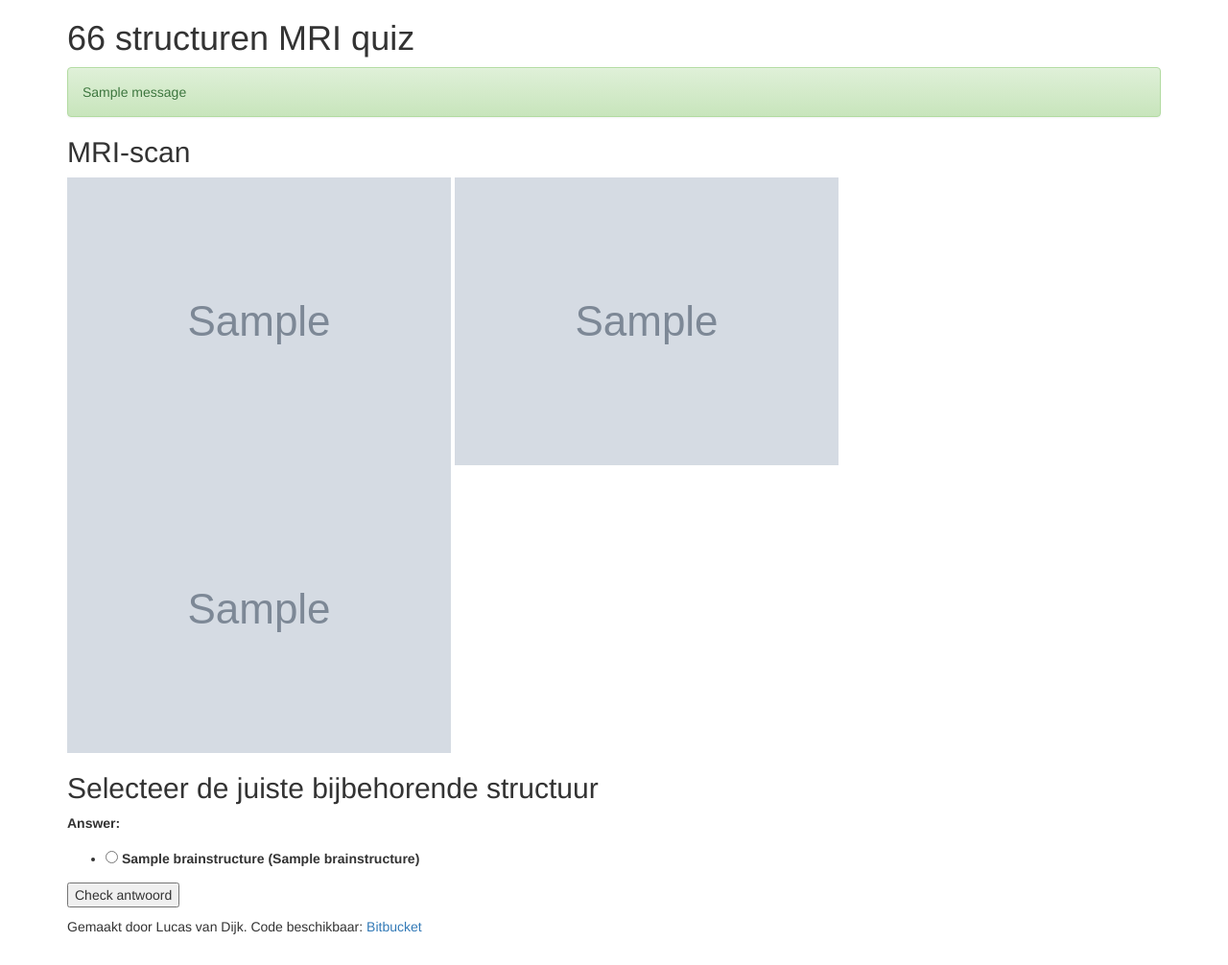
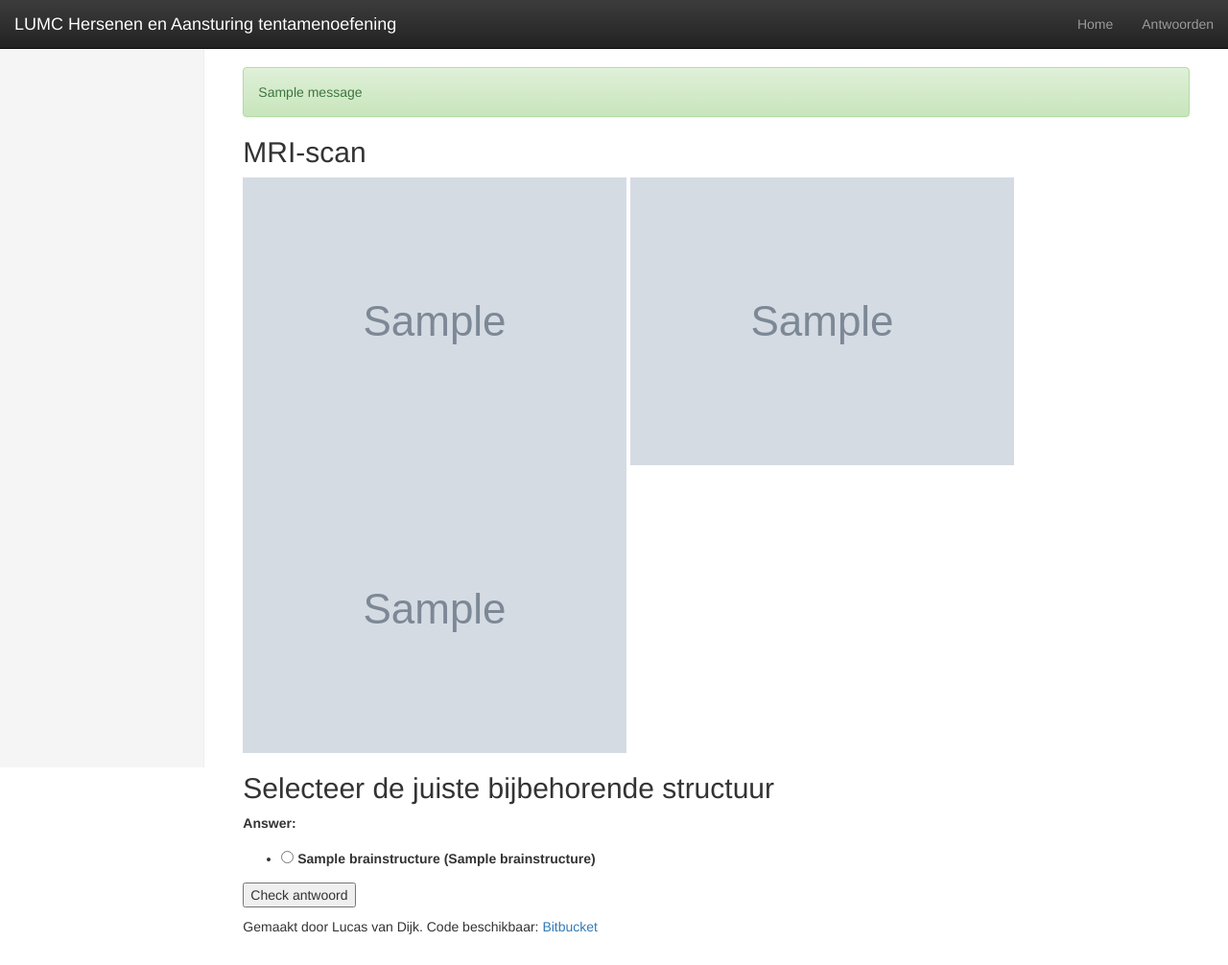
Before and after one commit to htygithub/mri-quiz, a Django app: template quiz/templates/mri_quiz.html in a window 1280 px wide. Shown: the whole page at 96% size. Before the commit the page ends 974 px from the top, so only its background shows below. Run offline with Django 3.2, Linux system fonts and the light colour scheme; the template is opened without the code that fills it: values that come from a table or form of the project are taken from there, others are empty; tables that the repository leaves empty hold one stand-in row (values such as "Sample post"); grey boxes marked "Sample" are stand-in pictures; one stand-in notice (Sample message) is shown; some libraries are stand-ins or nearby versions.

Commit message:
Fixed several things, also started with new layout

```diff
--- a/mriquiz/static/css/style.css
+++ b/mriquiz/static/css/style.css
@@ -0,0 +1,76 @@
+/*
+ * Base structure
+ */
+
+/* Move down content because we have a fixed navbar that is 50px tall */
+body {
+  padding-top: 50px;
+}
+
+
+/*
+ * Global add-ons
+ */
+
+.sub-header {
+  padding-bottom: 10px;
+  border-bottom: 1px solid #eee;
+}
+
+
+/*
+ * Sidebar
+ */
+
+/* Hide for mobile, show later */
+.sidebar {
+  display: none;
+}
+@media (min-width: 768px) {
+  .sidebar {
+    position: fixed;
+    top: 51px;
+    bottom: 0;
+    left: 0;
+    z-index: 1000;
+    display: block;
+    padding: 20px;
+    overflow-x: hidden;
+    overflow-y: auto; /* Scrollable contents if viewport is shorter than content. */
+    background-color: #f5f5f5;
+    border-right: 1px solid #eee;
+  }
+}
+
+/* Sidebar navigation */
+.nav-sidebar {
+  margin-right: -21px; /* 20px padding + 1px border */
+  margin-bottom: 20px;
+  margin-left: -20px;
+}
+.nav-sidebar > li > a {
+  padding-right: 20px;
+  padding-left: 20px;
+}
+.nav-sidebar > .active > a {
+  color: #fff;
+  background-color: #428bca;
+}
+
+
+/*
+ * Main content
+ */
+
+.main {
+  padding: 20px;
+}
+@media (min-width: 768px) {
+  .main {
+    padding-right: 40px;
+    padding-left: 40px;
+  }
+}
+.main .page-header {
+  margin-top: 0;
+}
--- a/mriquiz/templates/master.html
+++ b/mriquiz/templates/master.html
@@ -1,15 +1,15 @@
 <!DOCTYPE html>
 <html xmlns="http://www.w3.org/1999/xhtml">
 	<head>
-		<title>LUMC Geneeskunde 66 structuren MRI quiz</title>
+		<title>LUMC Hersenen en Aansturing tentamenoefening</title>
 		<meta http-equiv="Content-Type" content="text/html; charset=utf-8" />
 		<meta charset="utf-8" />
 		<meta name="viewport" content="width=device-width, initial-scale=1.0">
 
 		{% block css %}
-		<link rel="stylesheet" type="text/css" href="{{ STATIC_URL }}css/style.css" />
 		<link rel="stylesheet" href="//netdna.bootstrapcdn.com/bootstrap/3.1.1/css/bootstrap.min.css">
 		<link rel="stylesheet" href="//netdna.bootstrapcdn.com/bootstrap/3.1.1/css/bootstrap-theme.min.css">
+		<link rel="stylesheet" type="text/css" href="{{ STATIC_URL }}css/style.css" />
 		{% endblock %}
 
 		{% block javascript %}
@@ -17,25 +17,29 @@
 	</head>
 
 	<body>
-		<div class="container">
-            <h1>66 structuren MRI quiz</h1>
-
-            {% if messages %}
-            {% for message in messages %}
-                <div class="alert {{ message.tags }}">
-                    {{ message }}
+        <div class="navbar navbar-inverse navbar-fixed-top" role="navigation">
+            <div class="container-fluid">
+                <div class="navbar-header">
+                    <button type="button" class="navbar-toggle" data-toggle="collapse" data-target=".navbar-collapse">
+                        <span class="sr-only">Toggle navigation</span>
+                        <span class="icon-bar"></span>
+                        <span class="icon-bar"></span>
+                        <span class="icon-bar"></span>
+                    </button>
+                    <a class="navbar-brand" href="{% url "home" %}">LUMC Hersenen en Aansturing tentamenoefening</a>
                 </div>
-            {% endfor %}
-            {% endif %}
-
-			{% block content %}
-			{% endblock %}
-
-			<footer>
-				<p>Gemaakt door Lucas van Dijk. Code beschikbaar: <a href="https://bitbucket.org/sh4wn/mri-quiz">Bitbucket</a></p>
-			</footer>
-
-		</div>
+                <div class="navbar-collapse collapse">
+                    <ul class="nav navbar-nav navbar-right">
+                        <li><a href="{% url "home" %}">Home</a></li>
+                        <li><a href="#">Antwoorden</a></li>
+                    </ul>
+                </div>
+            </div>
+        </div>
+        <div class="container-fluid">
+            {% block content %}
+            {% endblock %}
+        </div>
 
 		<!-- JQuery/Bootstrap javascript so the page loads faster -->
 		<script src="//ajax.googleapis.com/ajax/libs/jquery/2.0.3/jquery.min.js"></script>
--- /dev/null
+++ b/mriquiz/templates/sidebar.html
@@ -0,0 +1,26 @@
+{% extends "master.html" %}
+
+{% block content %}
+<div class="row">
+    <div class="col-sm-3 col-md-2 sidebar">
+        {% block sidebar %}
+        {% endblock %}
+    </div>
+    <div class="col-sm-9 col-sm-offset-3 col-md-10 col-md-offset-2 main">
+        {% if messages %}
+        {% for message in messages %}
+            <div class="alert {{ message.tags }}">
+                {{ message }}
+            </div>
+        {% endfor %}
+        {% endif %}
+
+        {% block main %}
+        {% endblock main %}
+
+        <footer>
+            <p>Gemaakt door Lucas van Dijk. Code beschikbaar: <a href="https://bitbucket.org/sh4wn/mri-quiz">Bitbucket</a></p>
+        </footer>
+    </div>
+</div>
+{% endblock %}
--- a/mriquiz/urls.py
+++ b/mriquiz/urls.py
@@ -24,8 +24,9 @@ urlpatterns += patterns('',
 
     url(r'^admin/', include(admin.site.urls)),
 
-    url(r'^restart/', RestartView.as_view(), name="restart"),
+    url(r'^quiz/(?P<quiz>[-\w]+)/restart/?$', RestartView.as_view(), name="restart"),
     url(r'^quiz/(?P<quiz>[-\w]+)/?$', QuizView.as_view(), name='quiz_view'),
+    url(r'^mri-quiz/restart/?$', RestartView.as_view(), {'quiz': 'mri'}, name="restart_mri"),
     url(r'^mri-quiz/?$', MRIQuizView.as_view(), name="mri_quiz_view"),
     url(r'^$', IndexView.as_view(), name="home")
 )
--- a/quiz/models.py
+++ b/quiz/models.py
@@ -20,8 +20,11 @@ def get_structure_names():
 
     return names
 
-def generate_random_queue():
-    query = BrainStructure.objects.order_by('?').all()
+def generate_random_queue(quiz_id):
+    if quiz_id == 'mri':
+        query = BrainStructure.objects.order_by('?').all()
+    else:
+        query = Question.objects.filter(quiz__id=quiz_id).order_by('?')
 
     ids = []
 
@@ -65,7 +68,7 @@ class Quiz(models.Model):
         verbose_name_plural = 'Quizes'
 
     def restart_url(self):
-        return reverse('restart_quiz', quiz=self.slug)
+        return reverse('restart_quiz', kwargs={'quiz': self.slug})
 
     def __str__(self):
         return self.name
--- a/quiz/templates/mri_quiz.html
+++ b/quiz/templates/mri_quiz.html
@@ -1,4 +1,6 @@
 {% extends "quiz.html" %}
+
+{% block restart_url %}{% url "restart_mri" %}{% endblock %}
 
 {% block form %}
 <form method="post" action="{% url "mri_quiz_view" %}">
--- a/quiz/templates/quiz.html
+++ b/quiz/templates/quiz.html
@@ -1,17 +1,17 @@
-{% extends "master.html" %}
+{% extends "sidebar.html" %}
 
-{% block content %}
+{% block main %}
 {% if show_score %}
 <h2>Je hebt deze quiz afgerond!</h2>
 <p>
     Score: {{ request.session.score }} / {{ request.session.total }}
 </p>
 <p>
-    <a class="btn btn-primary" href="{% url "restart" %}">Restart</a>
+    <a class="btn btn-primary" href="{% block restart_url %}{% url "restart" quiz=current_quiz.slug %}{% endblock %}">Restart</a>
 </p>
 {% else %}
 {% block form %}
-<form method="post" action="{% url "quiz_view" %}">
+<form method="post" action="{% url "quiz_view" quiz=current_quiz.slug %}">
 <h2>{{ current_question.question }}</h2>
 {% if current_question.image %}
 <p>
```
Also changed, not shown: quiz/views.py (+45 -33 lines).
